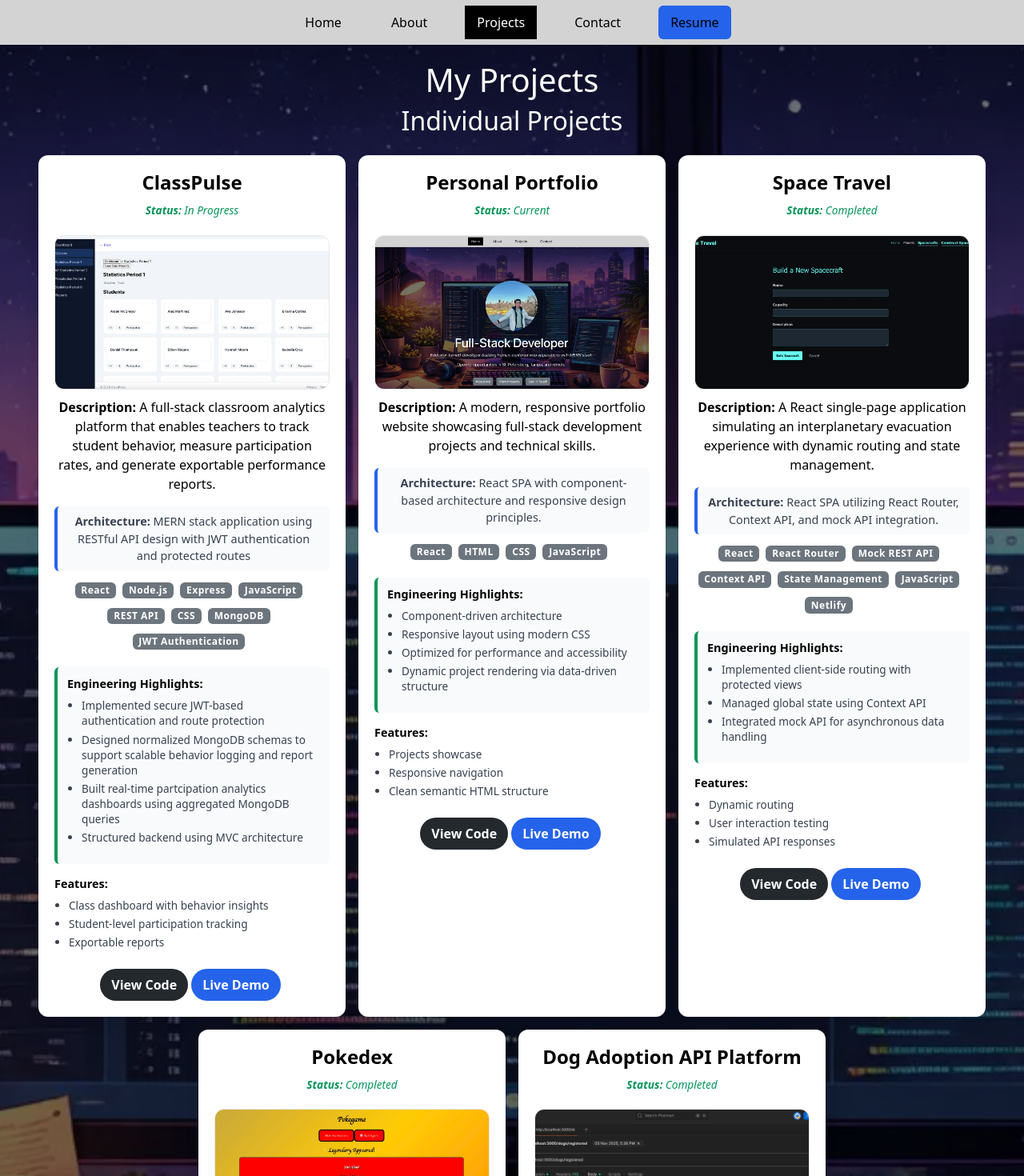
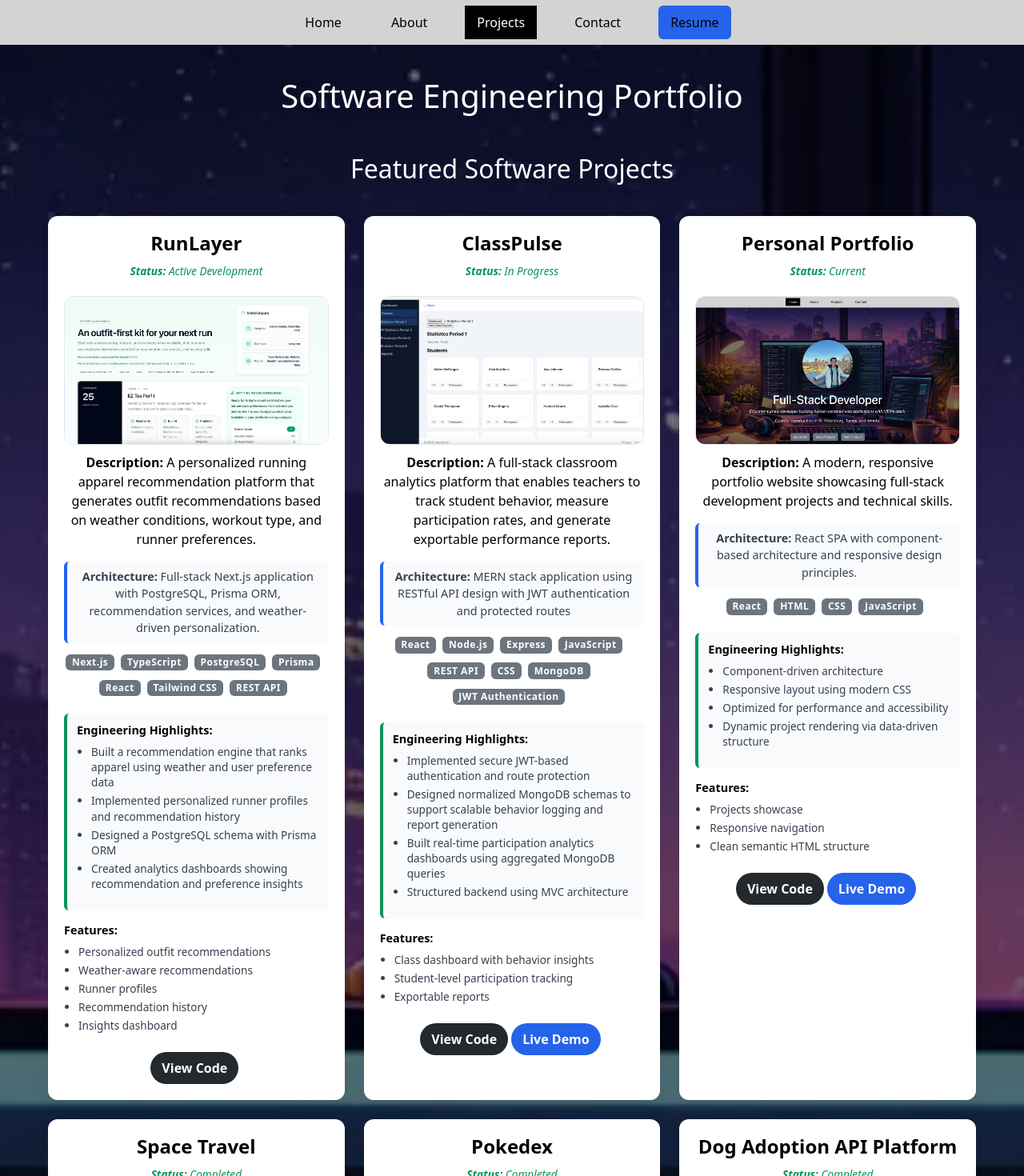
Before and after one commit to triscravello/tristan-portfolio-site, a React (Vite) app: page /projects in a window 1280 px wide. Shown: the top 1470 px of the page at 80% size. Built offline with nearby package versions, Linux system fonts and the light colour scheme.

Commit message:
Polish Projects page with updated projectsData

```diff
--- a/src/data/projectsData.jsx
+++ b/src/data/projectsData.jsx
@@ -1,5 +1,6 @@
 // src/data/projectsData.jsx
 // Project data for the portfolio's Projects page
+import RunLayerImg from "../assets/RunlayerDemo.webp";
 import ClassPulseImg from "../assets/ClassPulse.webp"
 import PortfolioImg from "../assets/portfolio-site.webp";
 import SpaceTravelImg from "../assets/SpaceTravel.webp";
@@ -15,6 +16,28 @@ import RAGFastAPIImg from "../assets/RAGFastAPI.webp";
 
 export const solo_projects = [
     {
+        title: "RunLayer",
+        image: RunLayerImg,
+        description: "A personalized running apparel recommendation platform that generates outfit recommendations based on weather conditions, workout type, and runner preferences.",
+        architecture: "Full-stack Next.js application with PostgreSQL, Prisma ORM, recommendation services, and weather-driven personalization.",
+        technologies: ["Next.js", "TypeScript", "PostgreSQL", "Prisma", "React", "Tailwind CSS", "REST API"],
+        highlights: [
+            "Built a recommendation engine that ranks apparel using weather and user preference data",
+            "Implemented personalized runner profiles and recommendation history",
+            "Designed a PostgreSQL schema with Prisma ORM",
+            "Created analytics dashboards showing recommendation and preference insights"
+        ],
+        features: [
+            "Personalized outfit recommendations",
+            "Weather-aware recommendations",
+            "Runner profiles",
+            "Recommendation history",
+            "Insights dashboard"
+        ],
+        status: "Active Development",
+        github: "https://github.com/triscravello/runlayer-app"
+    },
+    {
         title: "ClassPulse",
         image: ClassPulseImg,
         description:"A full-stack classroom analytics platform that enables teachers to track student behavior, measure participation rates, and generate exportable performance reports.",
@@ -23,7 +46,7 @@ export const solo_projects = [
         highlights: [
             "Implemented secure JWT-based authentication and route protection",
             "Designed normalized MongoDB schemas to support scalable behavior logging and report generation",
-            "Built real-time partcipation analytics dashboards using aggregated MongoDB queries",
+            "Built real-time participation analytics dashboards using aggregated MongoDB queries",
             "Structured backend using MVC architecture"
         ],
         features: [
@@ -168,6 +191,7 @@ export const lab_projects = [
         ],
         features: ["Automated testing", "CI workflow", "Failure detection"],
         status: "Completed",
+        github: "https://github.com/triscravello/nextwork-rag-api",
         documentation: "https://learn.nextwork.org/intense_teal_innocent_alligator/docs/ai-devops-githubactions",
     },
     {
--- a/src/pages/Projects.css
+++ b/src/pages/Projects.css
@@ -1,6 +1,30 @@
+.projects {
+    max-width: 1400px;
+    margin: 0 auto;
+    padding: 20px;
+}
+
 #projects-title {
     text-align: center;
     margin-top: 20px;
+    margin-bottom: 3rem;
+}
+
+.projects section {
+    margin-bottom: 4rem;
+}
+
+.projects h2 {
+    text-align: center;
+    margin-bottom: 1.5rem;
+}
+
+.section-description {
+    text-align: center;
+    max-width: 700px;
+    margin: 0 auto 2rem auto;
+    color: #d1d5db;
+    line-height: 1.6;
 }
 
 .projects-grid {
@@ -8,11 +32,25 @@
     flex-wrap: wrap;
     justify-content: center;
     padding: 16px;
-    gap: 16px;
+    gap: 24px;
+}
+
+.lab-section {
+    margin-top: 2rem;
 }
 
 @media (max-width: 600px) {
     #projects-title {
         margin-top: 10px;
+        margin-bottom: 2rem;
+    }
+
+    .projects-grid {
+        gap: 16px;
+        padding: 8px;
+    }
+
+    .projects section {
+        margin-bottom: 3rem;
     }
 }
--- a/src/pages/Projects.jsx
+++ b/src/pages/Projects.jsx
@@ -1,7 +1,7 @@
 import { useEffect } from "react";
 import './Projects.css';
 import ProjectCard from "../components/ProjectCard";
-import { solo_projects } from "../data/projectsData";
+import { solo_projects, lab_projects } from "../data/projectsData";
 
 function Projects() {
     useEffect(() => {
@@ -10,17 +10,32 @@ function Projects() {
 
     return (
         <main className="projects text-center">
-            <h1 id="projects-title">My Projects</h1>
+            <h1 id="projects-title">Software Engineering Portfolio</h1>
             <section>
-                <h2>Individual Projects</h2>
+                <h2>Featured Software Projects</h2>
+
                 <div className="projects-grid">
                     {solo_projects.map((project, index) => (
                         <ProjectCard key={index} project={project} />
                     ))}
                 </div>
             </section>
+
+            <section className="lab-section">
+                <h2>Cloud, AI & DevOps Labs</h2>
+
+                <p className="section-description">
+                    Hands-on cloud, AI, containerization, Kubernetes, and CI/CD projects completed through NextWork
+                </p>
+
+                <div className="projects-grid">
+                    {lab_projects.map((project, index) => (
+                        <ProjectCard key={`lab-${index}`} project={project} />
+                    ))}
+                </div>
+            </section>
         </main>
-    )
+    );
 }
 
 export default Projects;
```
